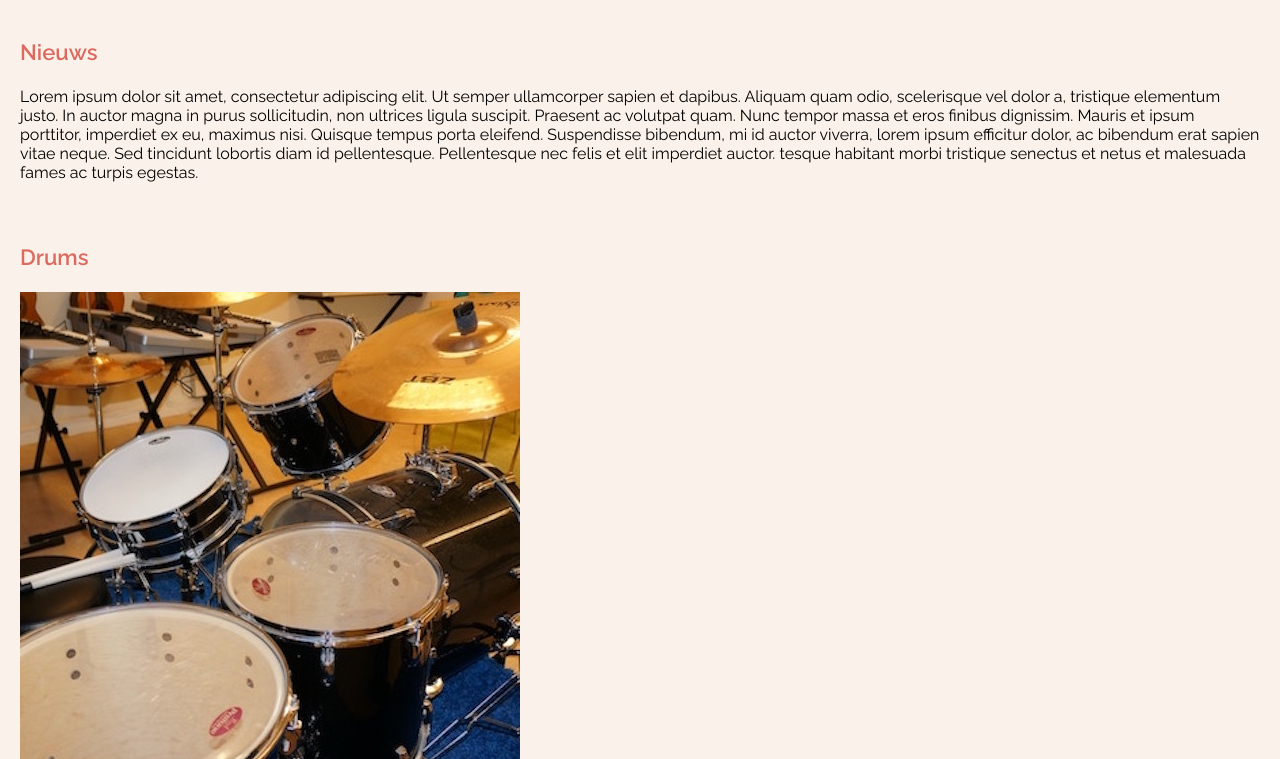
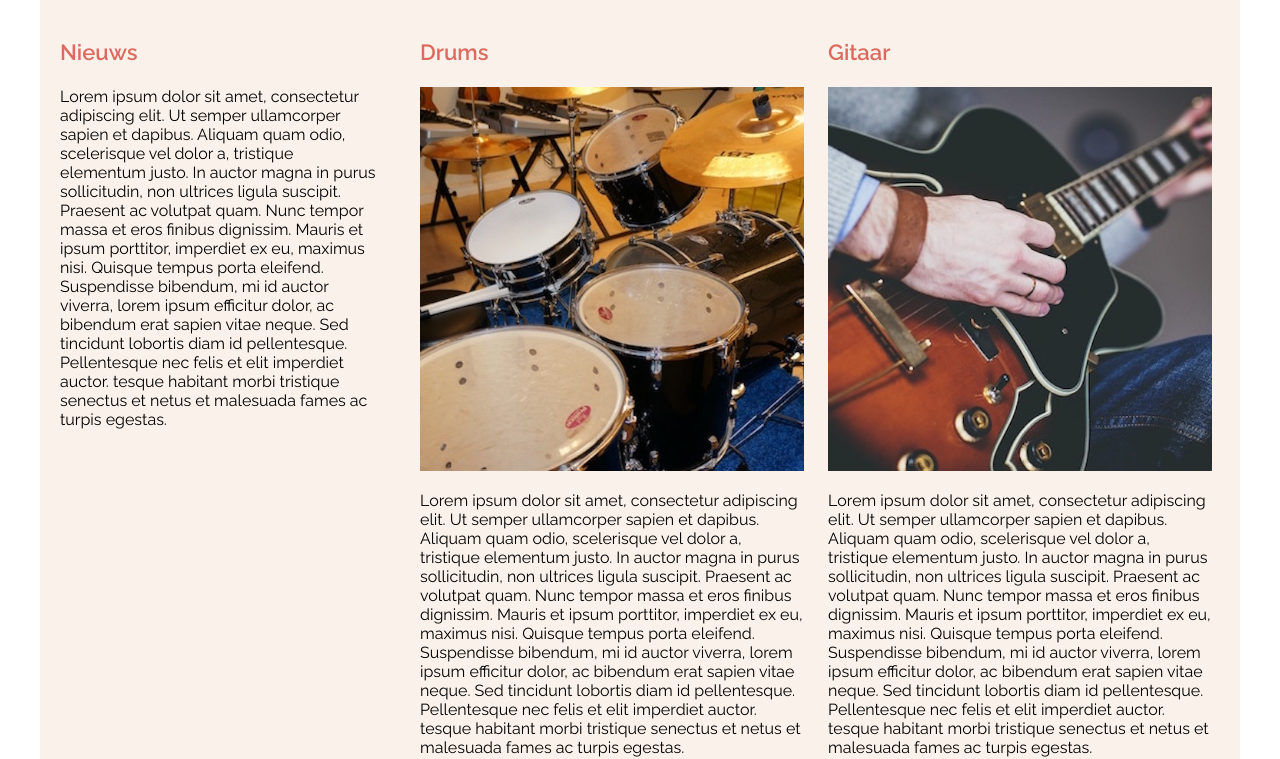
Before and after one commit to joshk229/HTML-CSS, a plain HTML site: page truemusic/index.html in a window 1280 px wide. Shown: the part 225-984 px from the top of the page. Drawn offline with Linux system fonts and the light colour scheme.

Commit message:
truemusic is af

```diff
--- a/truemusic/truemusic.css
+++ b/truemusic/truemusic.css
@@ -1,7 +1,17 @@
+*{
+    box-sizing: border-box;
+}
+
 body{
-    background-color:rgb(250,241,234);
+    background-color: white;
     font-family: 'Raleway', sans-serif;
     margin: 0px;
+}
+
+h3 {
+    color: rgb(220, 106, 94);
+    font-size: 22px;
+    font-weight: 600;
 }
 
 header{
@@ -30,23 +40,48 @@ li a{
     font-weight: 700;
 }
 
-h3{
-    color:rgb(220,106,94);
-    font-size: 22px;
-    font-weight: 600;
+@media all and (min-width:1200px ) {
+    div#wrapper {
+        width: 1200px;
+        margin: auto;
+    }
 }
+
+div#wrapper{
+    background-color:rgb(250,241,234);
+}
+
+    /*-- images --*/
 
 img#logo{
     width:320px;
 }
 
+img{
+    width: 100%;
+}
+
+        /*-- Sections and Footers --*/
 section, footer{
     padding: 20px;
+}
+
+@media all and (min-width:550px ) {
+    section#nieuws{
+        width: 40% ;
+        float: left;
+
+    }
+    section#insrtumenten{
+        width: 60%;
+        float: right;
+    }
 }
 
 footer{
     background-color:rgb(128,128,128);
     color: white;
+    clear: both;
 }
 
 footer h3{
@@ -62,4 +97,29 @@ footer h3{
         border: none;
     }
 
+    @media all and (min-width:920px ) {
+        section#nieuws {
+            width: 30%;
+            float: left;
+
+        }
+
+        section#insrtumenten {
+            width: 70%;
+            float: right;
+        }
+
+        article{
+            display: inline-block;
+            width:48%;
+            margin-right:20px;
+        }
+
+        article:nth-child(even) {
+            margin-right: 0px;
+        }
+
+    }
+
+
 }
```
